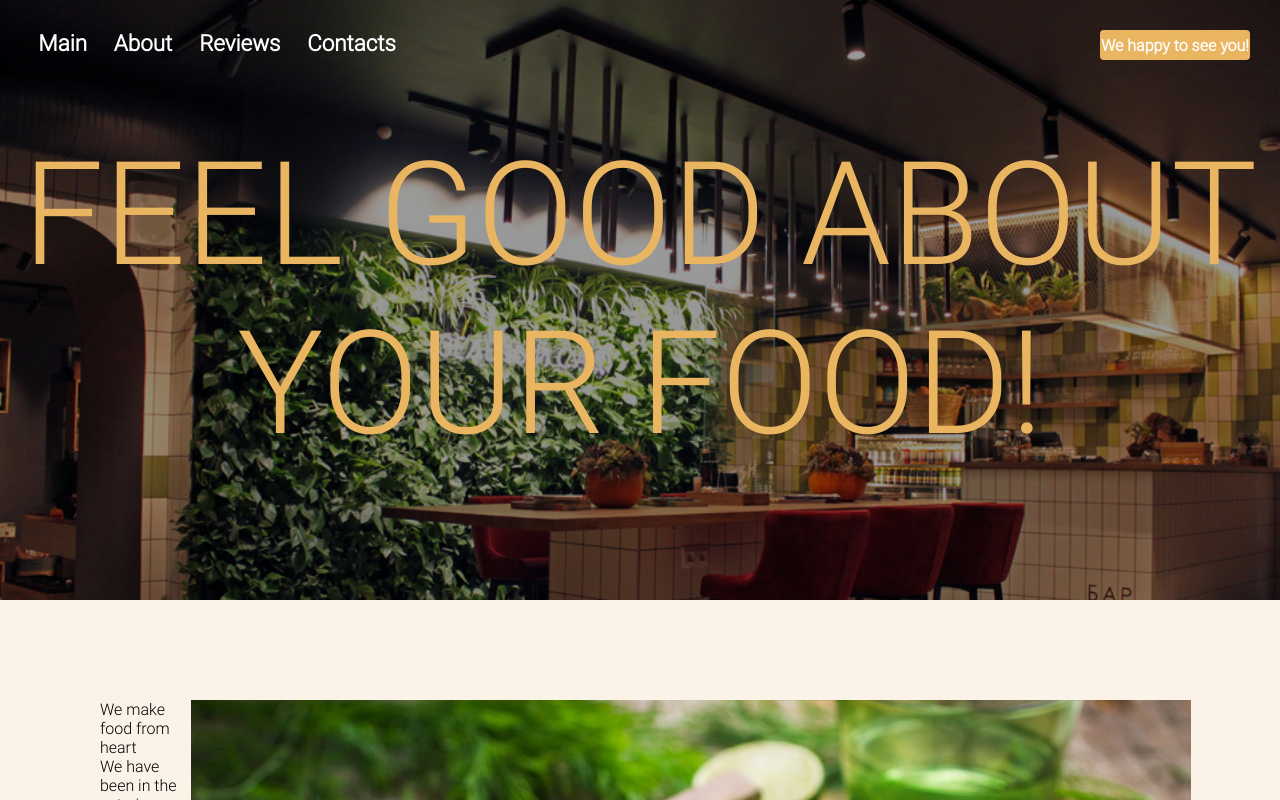
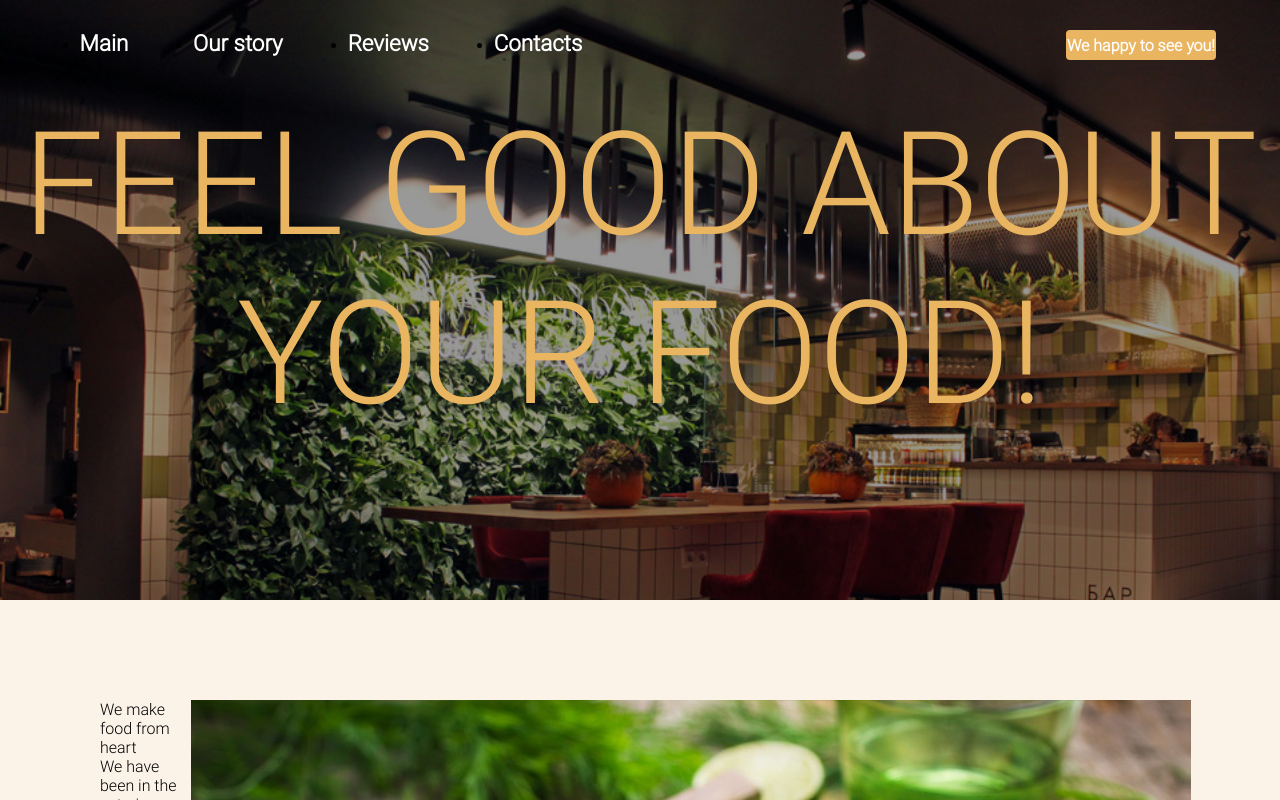
Before and after one commit to RovdoSophiya/SVC, a React (Create React App) app: page / in a window 1280 px wide. Shown: the top 800 px of the page. Built offline with nearby package versions, Linux system fonts and the light colour scheme.

Commit message:
feat: add materialUI component to header

```diff
--- a/src/Pages/Components/Header/header.css
+++ b/src/Pages/Components/Header/header.css
@@ -20,7 +20,9 @@ header {
 .burger-menu {
   display: none;
 }
-
+.menu {
+  width: 45%;
+}
 .menu ul {
   display: flex;
   flex-direction: row;
@@ -29,14 +31,15 @@ header {
   margin-left: 3%;
   gap: 10%;
 }
-.menu ul li {
-  list-style: none;
-}
-.review-link {
+
+.link {
   text-decoration: none;
   color: rgb(255, 255, 255);
   font-size: 1.4rem;
   font-weight: 600;
+}
+.link:hover {
+  text-decoration: underline;
 }
 .welcome {
   width: 150px;
@@ -71,16 +74,27 @@ header {
   }
 }
 @media (max-width: 1235px) {
+  .menu {
+    width: 50%;
+  }
   .restaurant {
     font-size: 8.5rem;
   }
 }
+@media (max-width: 974px) {
+  .menu {
+    width: 60%;
+  }
+}
 @media (max-width: 873px) {
+  .menu {
+    width: 70%;
+  }
   .restaurant {
     font-size: 6.5rem;
   }
 }
-@media (max-width: 600px) {
+@media (max-width: 720px) {
   header {
     height: 450px;
   }
--- a/src/Pages/Components/Header/header.jsx
+++ b/src/Pages/Components/Header/header.jsx
@@ -1,11 +1,12 @@
 import React from "react";
+import "./header.css";
+import { Container } from "@mui/material";
 import { Link } from "react-router-dom";
-import "./header.css";
 
 export default function Header() {
   return (
     <header>
-      <div className="header-menu">
+      <Container className="header-menu">
         <div className="burger-menu">
           <div className="burger-icon">
             <span className="line"></span>
@@ -16,33 +17,33 @@ export default function Header() {
         <nav className="menu">
           <ul>
             <li className="menu-item main">
-              <Link to="/" className="review-link">
-                Main
+              <Link href="/" className="main link">
+                {"Main"}
               </Link>
             </li>
             <li className="menu-item about">
-              <Link to="/about" className="review-link">
-                About
+              <Link href="/about" className="about link">
+                {"Our story"}
               </Link>
             </li>
             <li className="menu-item reviews">
-              <Link to="/reviews" className="review-link">
-                Reviews
+              <Link href="/reviews" className="review link">
+                {"Reviews"}
               </Link>
             </li>
             <li className="menu-item contacts">
-              <Link to="/contacts" className="review-link">
-                Contacts
+              <Link href="/contacts" className="contact link">
+                {"Contacts"}
               </Link>
             </li>
           </ul>
         </nav>
         <div className="welcome">
-          <Link to="/" className="welcome-text">
+          <Link href="/welcome" className="welcome-text">
             We happy to see you!
           </Link>
         </div>
-      </div>
+      </Container>
       <div className="restaurant">
         <p>FEEL GOOD ABOUT YOUR FOOD!</p>
       </div>
```
